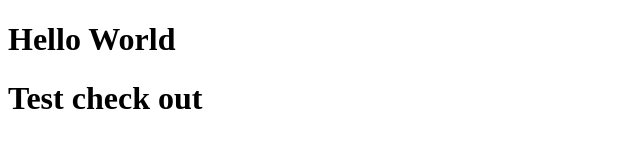
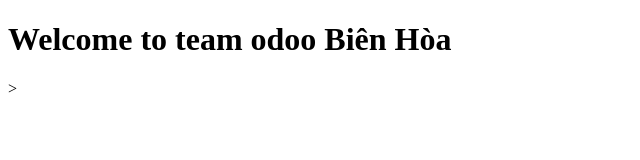
Before and after one commit to hunglq16286/github, a plain HTML site: page index.html in a window 1280 px wide. Shown: the whole page, without its empty margins (0-640 px from the left). Drawn offline with Linux system fonts and the light colour scheme.

Commit message:
odoo Bien Hoa

```diff
--- a/index.html
+++ b/index.html
@@ -7,7 +7,6 @@
         <title>Git_Hub</title>
     </head>
     <body>
-        <h1>Hello World</h1>
-        <h1>Test check out</h1>
+        <h1>Welcome to team odoo Biên Hòa</h1>>
     </body>
 </html>
```
Also changed, not shown: 1 other file.
